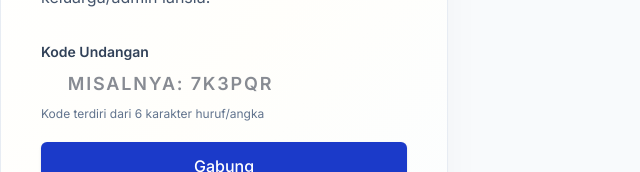
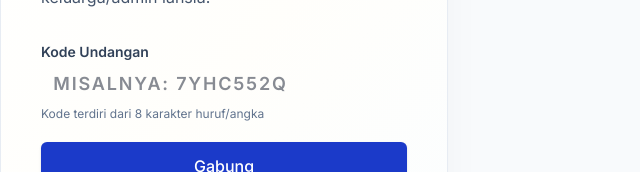
Before and after one commit to VinoSheesh/Rumaket, a Next.js app: page /join in a window 1280 px wide. Shown: the part 177-349 px from the top of the page, without its empty margins (0-640 px from the left). Built offline with nearby package versions, Linux system fonts and the light colour scheme.

Commit message:
fix: code length validation to 8 characters

```diff
--- a/src/app/(auth)/join/page.tsx
+++ b/src/app/(auth)/join/page.tsx
@@ -42,13 +42,14 @@ export default async function JoinPage({
               id="code"
               name="code"
               type="text"
-              placeholder="MISALNYA: 7K3PQR"
+              placeholder="MISALNYA: 7YHC552Q"
               className="uppercase tracking-widest text-center text-lg font-semibold"
-              maxLength={6}
+              maxLength={8}
+              minLength={8}
               required
             />
             <p className="mt-2 text-xs text-slate-500">
-              Kode terdiri dari 6 karakter huruf/angka
+              Kode terdiri dari 8 karakter huruf/angka
             </p>
           </div>
           <Button type="submit" className="w-full" size="lg">
```
